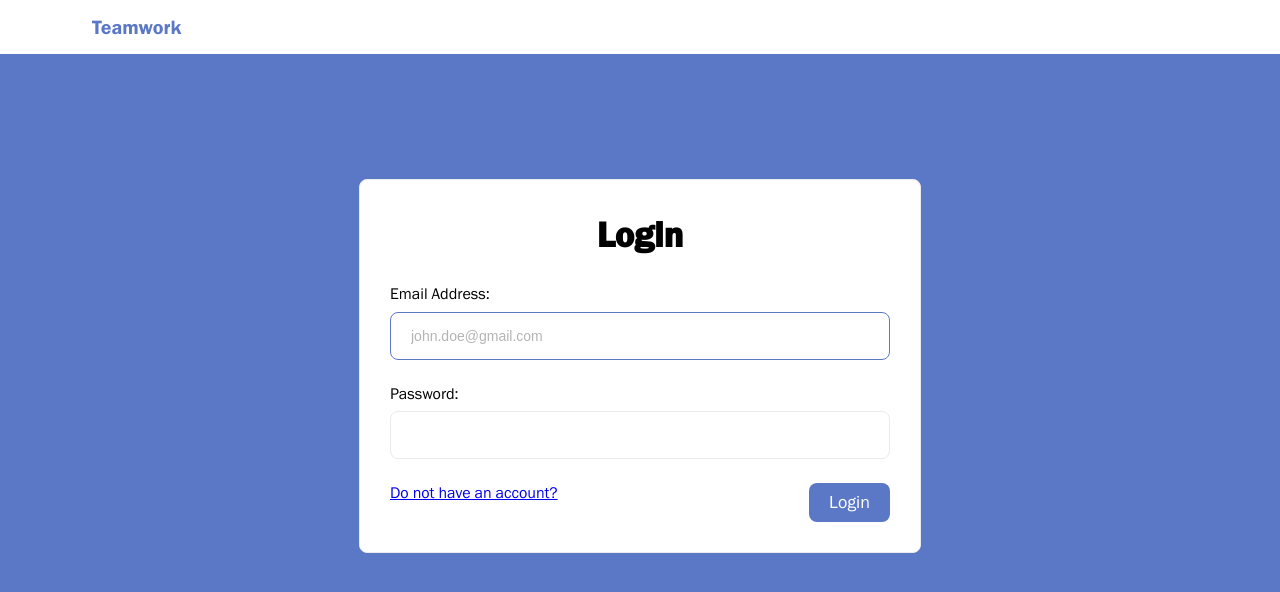
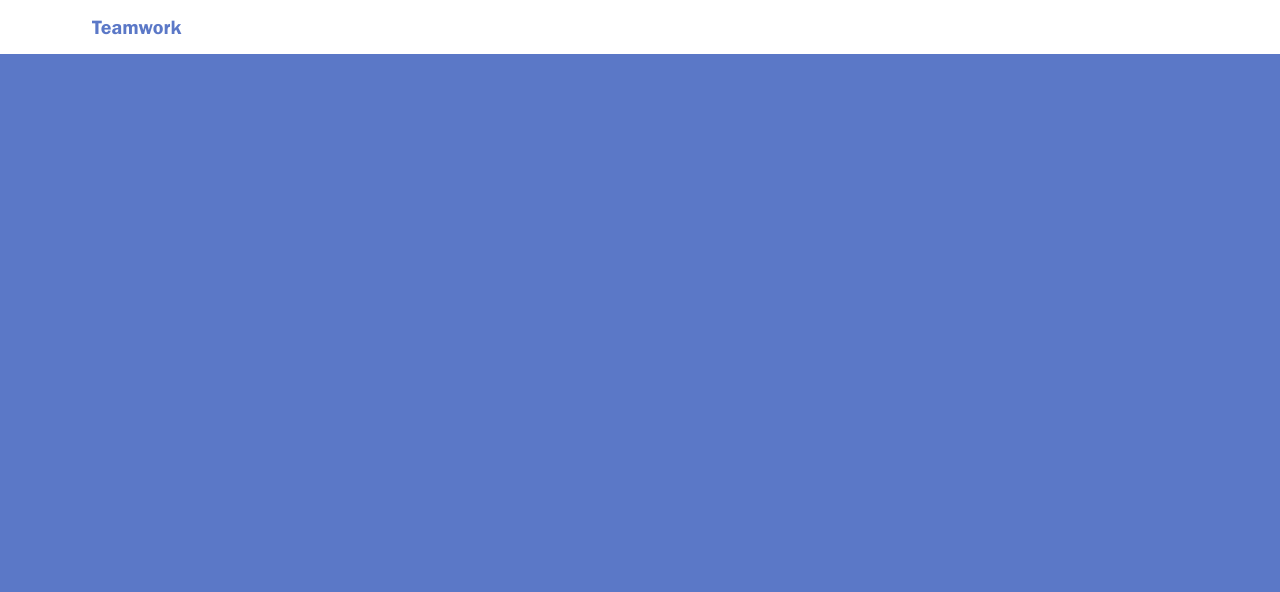
Before and after one commit to oreoluwa-bs/DevC_Capstone_Project_Frontend, a React (Create React App) app: page / in a window 1280 px wide. Before the commit this address led to /login. Shown: the top 592 px of the page. Built offline with nearby package versions, Linux system fonts and the light colour scheme.

Commit message:
Made changes

```diff
--- a/package.json
+++ b/package.json
@@ -2,7 +2,7 @@
   "name": "devc_capstone_project_frontend",
   "version": "0.1.0",
   "private": true,
-  "homepage": "https://oreoluwa-bs.github.io",
+  "homepage": "https://oreoluwa-bs.github.io/DevC_Capstone_Project_Frontend/",
   "dependencies": {
     "@fortawesome/fontawesome-svg-core": "^1.2.25",
     "@fortawesome/free-solid-svg-icons": "^5.11.2",
--- a/src/App.js
+++ b/src/App.js
@@ -13,9 +13,9 @@ function App() {
         <Navbar />
         <div style={{ marginTop: '2rem' }}>
           <Switch>
-            <Route exact path='/' component={Dashboard} />
-            <Route path='/login' component={LoginPage} />
-            <Route path='/signup' component={SignupPage} />
+            <Route exact path='/DevC_Capstone_Project_Frontend/' component={Dashboard} />
+            <Route path='/DevC_Capstone_Project_Frontend/login' component={LoginPage} />
+            <Route path='/DevC_Capstone_Project_Frontend/signup' component={SignupPage} />
           </Switch>
         </div>
       </BrowserRouter>
```
